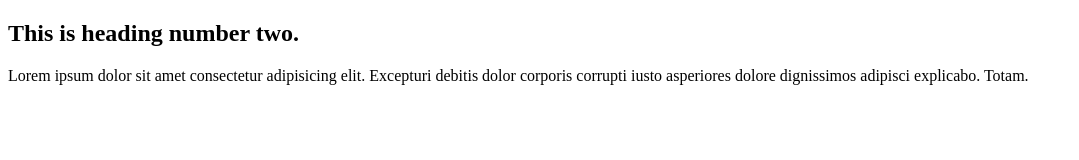
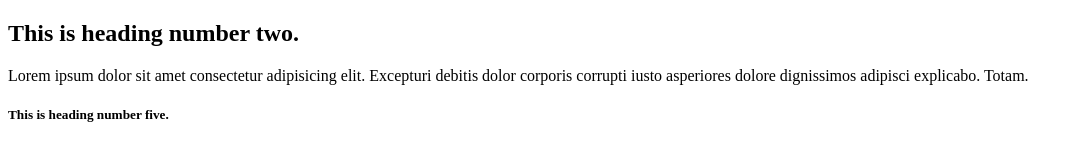
Before and after one commit to aLAM-mAHBUB/my_first_website, a plain HTML site: page index.html in a window 1280 px wide. Shown: the whole page, without its empty margins (0-1079 px from the left). Drawn offline with Linux system fonts and the light colour scheme.

Commit message:
Added another heading

```diff
--- a/index.html
+++ b/index.html
@@ -8,5 +8,6 @@
 <body>
     <h2>This is heading number two.</h2>
     <p>Lorem ipsum dolor sit amet consectetur adipisicing elit. Excepturi debitis dolor corporis corrupti iusto asperiores dolore dignissimos adipisci explicabo. Totam.</p>
+    <h5>This is heading number five.</h5>
 </body>
 </html>
```
